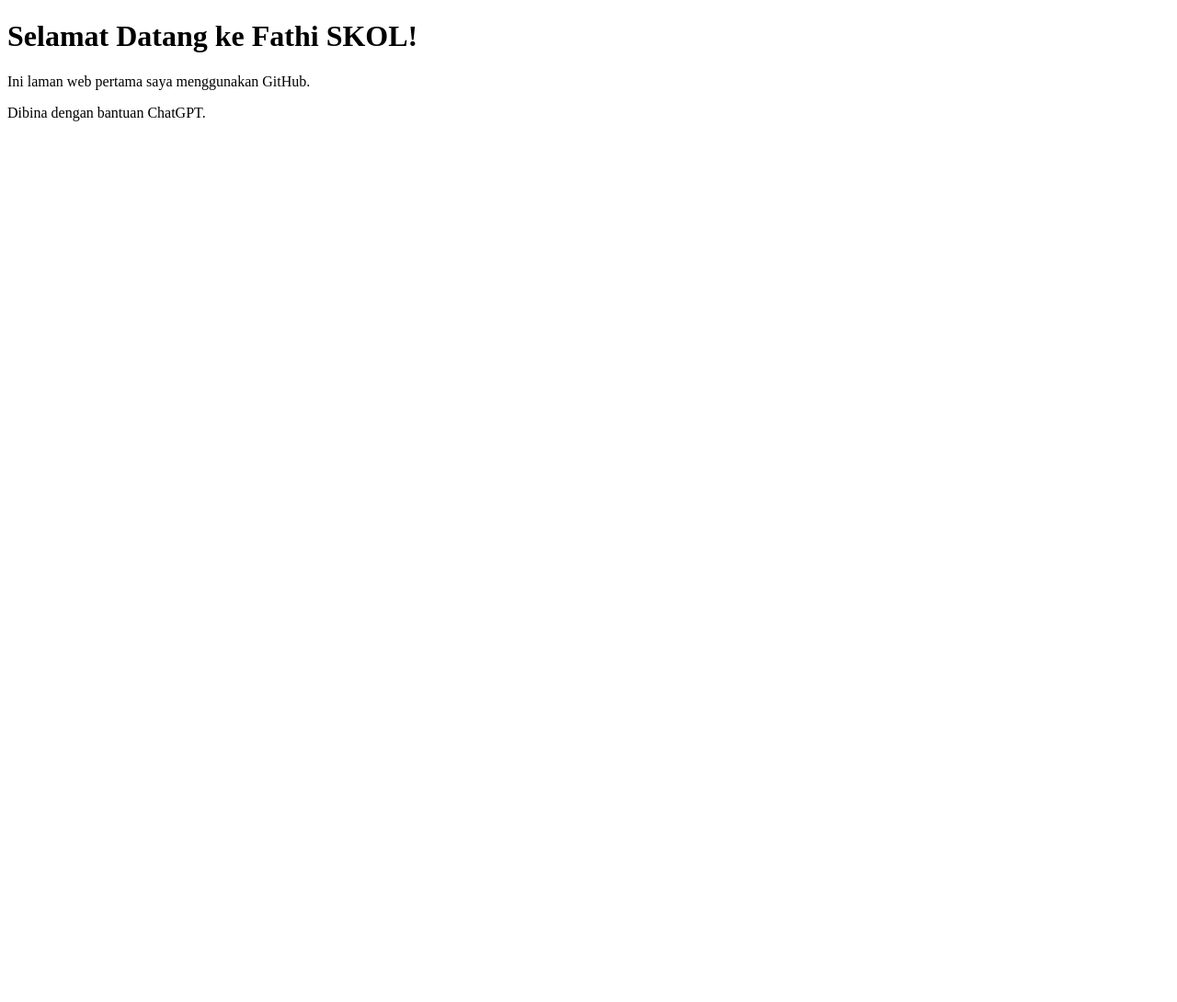
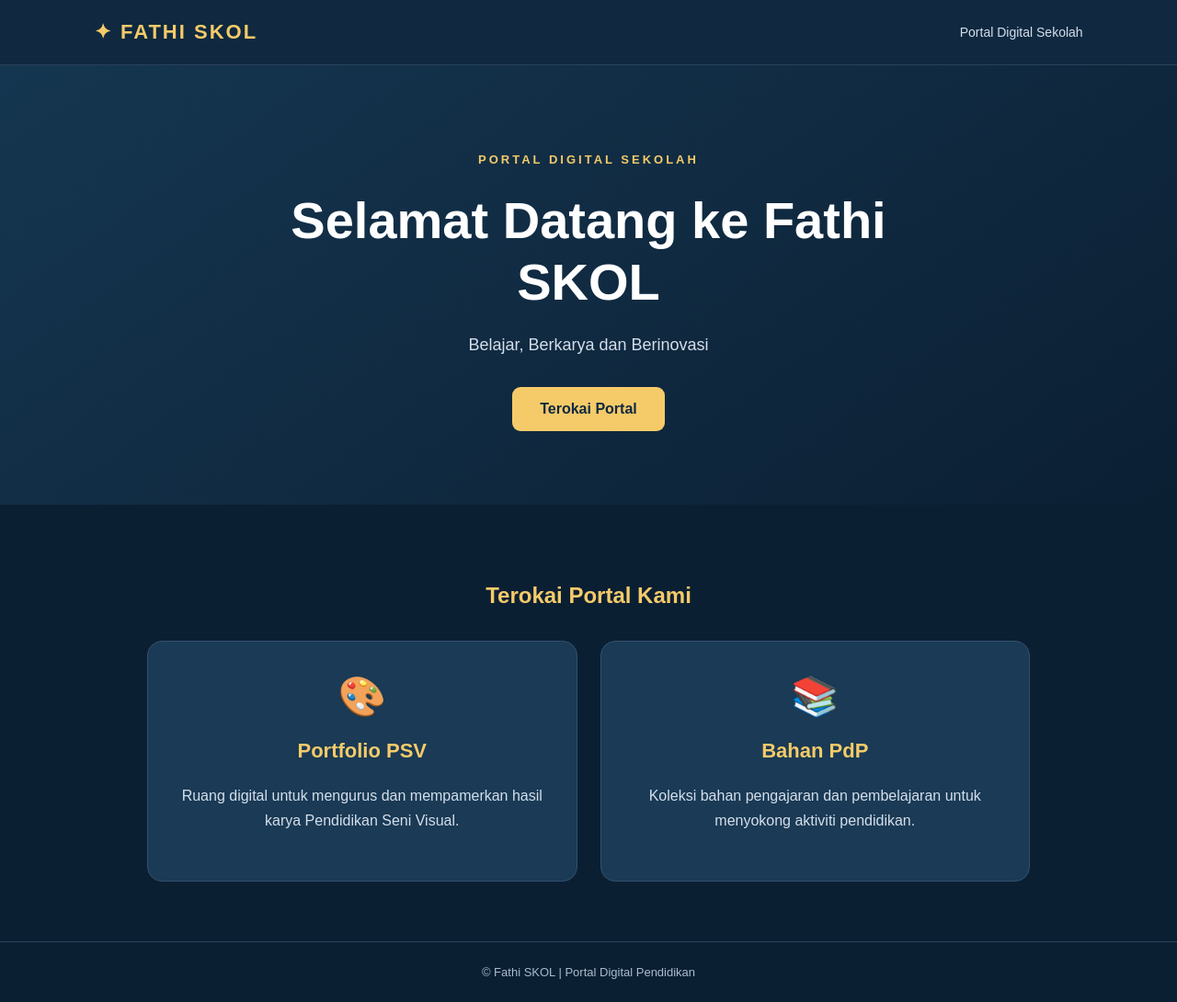
Before and after one commit to fathiswork/Fathi_SKOL_Demo, a plain HTML site: page index.html in a window 1280 px wide. Shown: the whole page at 92% size. Before the commit the page ends 800 px from the top, so only its background shows below. Drawn offline with Linux system fonts and the light colour scheme.

Commit message:
Update index.html

```diff
--- a/index.html
+++ b/index.html
@@ -2,13 +2,222 @@
 <!DOCTYPE html>
 <html lang="ms">
 <head>
-    <meta charset="UTF-8">
-    <meta name="viewport" content="width=device-width, initial-scale=1">
-    <title>Fathi SKOL</title>
+  <meta charset="UTF-8">
+  <meta name="viewport" content="width=device-width, initial-scale=1.0">
+  <title>Fathi SKOL | Portal Digital</title>
+
+  <style>
+    * {
+      box-sizing: border-box;
+    }
+
+    html {
+      scroll-behavior: smooth;
+    }
+
+    body {
+      margin: 0;
+      font-family: Arial, sans-serif;
+      background: #0b1f33;
+      color: #ffffff;
+    }
+
+    header {
+      background: #102940;
+      padding: 22px 8%;
+      display: flex;
+      justify-content: space-between;
+      align-items: center;
+      border-bottom: 1px solid #29435b;
+    }
+
+    .logo {
+      font-size: 22px;
+      font-weight: bold;
+      color: #f5cb69;
+      letter-spacing: 2px;
+    }
+
+    .header-label {
+      color: #d5dfeb;
+      font-size: 14px;
+    }
+
+    .hero {
+      padding: 95px 20px 80px;
+      text-align: center;
+      background: linear-gradient(
+        145deg,
+        #153650,
+        #0b1f33
+      );
+    }
+
+    .subtitle {
+      color: #f5cb69;
+      font-size: 13px;
+      letter-spacing: 3px;
+      font-weight: bold;
+    }
+
+    h1 {
+      font-size: clamp(32px, 6vw, 56px);
+      max-width: 800px;
+      margin: 25px auto;
+      line-height: 1.2;
+    }
+
+    .description {
+      color: #d5dfeb;
+      font-size: 18px;
+      margin-bottom: 35px;
+    }
+
+    .btn {
+      display: inline-block;
+      background: #f5cb69;
+      color: #102940;
+      padding: 15px 30px;
+      border-radius: 9px;
+      font-weight: bold;
+      text-decoration: none;
+      transition: 0.3s;
+    }
+
+    .btn:hover {
+      background: #ffe3a0;
+      transform: translateY(-3px);
+    }
+
+    .content {
+      max-width: 1000px;
+      margin: auto;
+      padding: 65px 20px;
+    }
+
+    .section-title {
+      text-align: center;
+      color: #f5cb69;
+      margin-bottom: 35px;
+    }
+
+    .cards {
+      display: grid;
+      grid-template-columns: repeat(2, 1fr);
+      gap: 25px;
+    }
+
+    .card {
+      background: #1a3a55;
+      border: 1px solid #31516c;
+      border-radius: 16px;
+      padding: 35px 25px;
+      text-align: center;
+      transition: 0.3s;
+    }
+
+    .card:hover {
+      transform: translateY(-5px);
+      border-color: #f5cb69;
+    }
+
+    .card-icon {
+      font-size: 42px;
+      margin-bottom: 15px;
+    }
+
+    .card h3 {
+      color: #f5cb69;
+      font-size: 22px;
+    }
+
+    .card p {
+      color: #d5dfeb;
+      line-height: 1.7;
+    }
+
+    footer {
+      text-align: center;
+      padding: 25px;
+      border-top: 1px solid #29435b;
+      color: #a9bdce;
+      font-size: 13px;
+    }
+
+    @media (max-width: 600px) {
+      header {
+        padding: 18px 5%;
+      }
+
+      .header-label {
+        display: none;
+      }
+
+      .hero {
+        padding: 70px 18px;
+      }
+
+      .cards {
+        grid-template-columns: 1fr;
+      }
+    }
+  </style>
 </head>
+
 <body>
-    <h1>Selamat Datang ke Fathi SKOL!</h1>
-    <p>Ini laman web pertama saya menggunakan GitHub.</p>
-    <p>Dibina dengan bantuan ChatGPT.</p>
+
+  <header>
+    <div class="logo">✦ FATHI SKOL</div>
+    <div class="header-label">Portal Digital Sekolah</div>
+  </header>
+
+  <main>
+    <section class="hero">
+      <div class="subtitle">
+        PORTAL DIGITAL SEKOLAH
+      </div>
+
+      <h1>Selamat Datang ke Fathi SKOL</h1>
+
+      <p class="description">
+        Belajar, Berkarya dan Berinovasi
+      </p>
+
+      <a href="#portal" class="btn">
+        Terokai Portal
+      </a>
+    </section>
+
+    <section class="content" id="portal">
+      <h2 class="section-title">Terokai Portal Kami</h2>
+
+      <div class="cards">
+        <div class="card">
+          <div class="card-icon">🎨</div>
+          <h3>Portfolio PSV</h3>
+          <p>
+            Ruang digital untuk mengurus dan
+            mempamerkan hasil karya Pendidikan
+            Seni Visual.
+          </p>
+        </div>
+
+        <div class="card">
+          <div class="card-icon">📚</div>
+          <h3>Bahan PdP</h3>
+          <p>
+            Koleksi bahan pengajaran dan
+            pembelajaran untuk menyokong
+            aktiviti pendidikan.
+          </p>
+        </div>
+      </div>
+    </section>
+  </main>
+
+  <footer>
+    © Fathi SKOL | Portal Digital Pendidikan
+  </footer>
+
 </body>
 </html>
```
